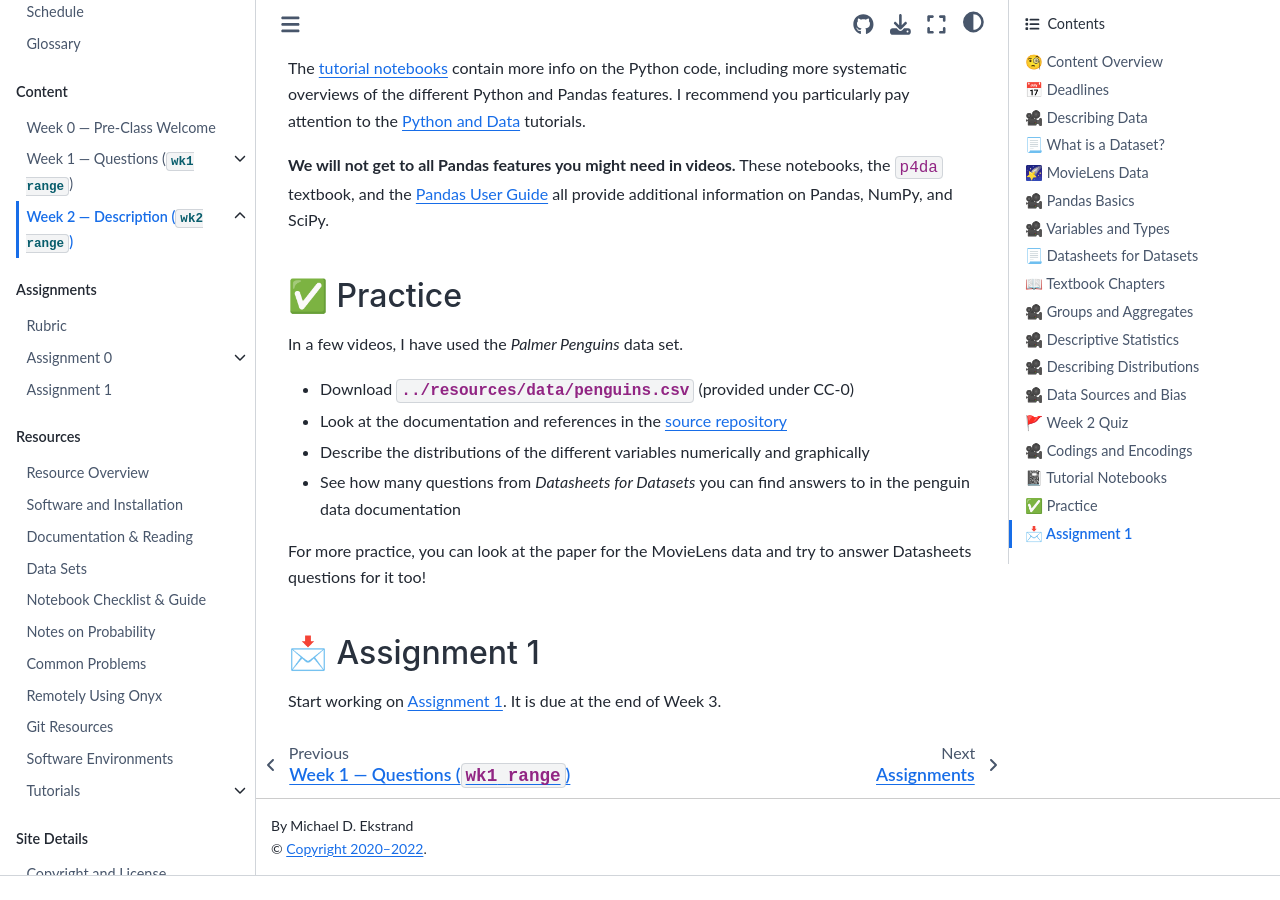
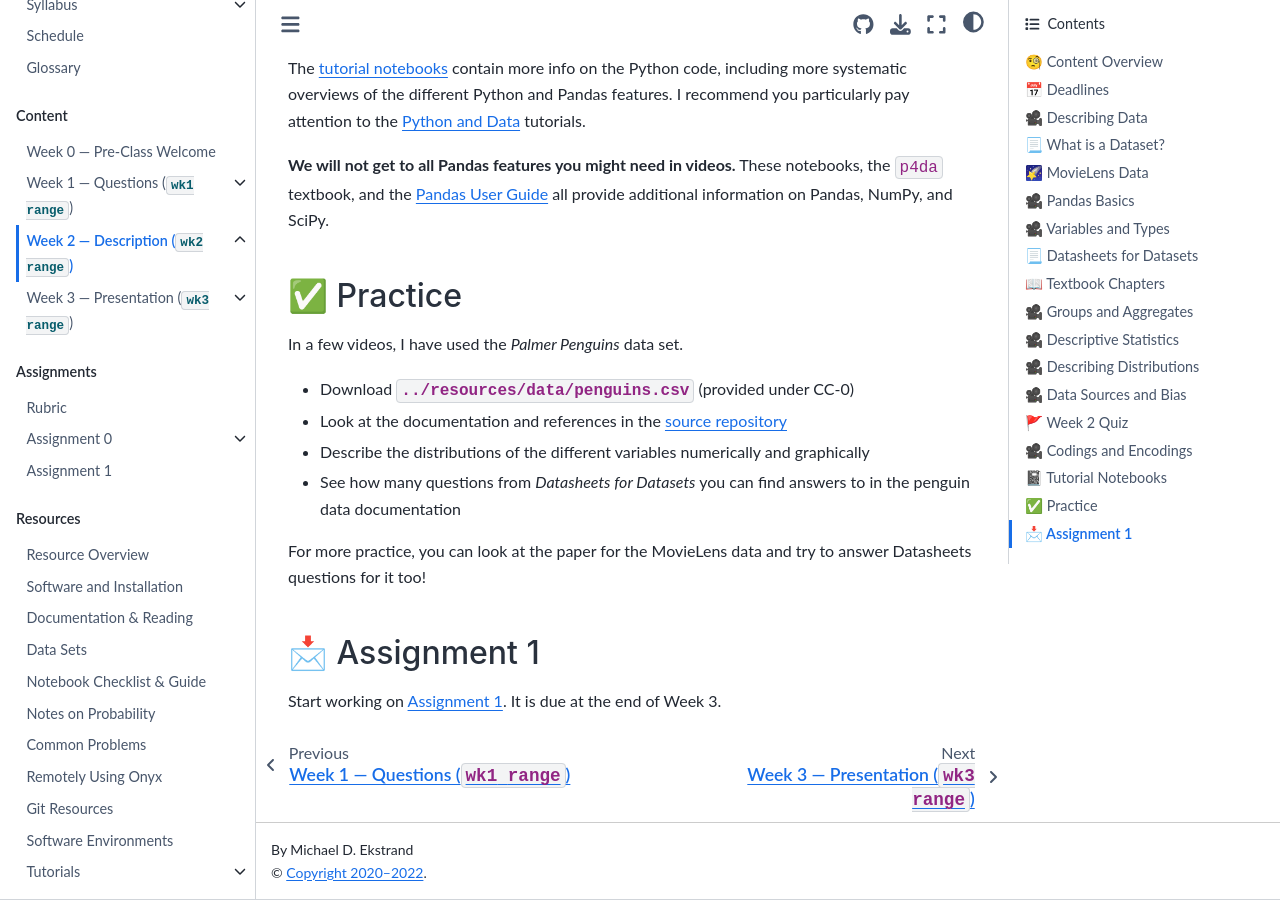
Before and after one commit to mdekstrand/cs533-web, a Jupyter Book: the page built from week2/index.md, in a window 1280 px wide and 900 px high, scrolled down 5426 px. Built offline with Jupyter Book 1.0.4 settings and Sphinx 7.4.7 and the Sphinx Book theme 1.1.4, drawn with Linux system fonts in a browser that asks for light colours; pages that are not in the unit, such as notebooks, are missing from menus; cross-references to code outside the pages are shown as plain code; a style sheet for code colours, icons or effects is not loaded; before the commit the page ends 6302 px from its top, so only the background shows below that; some of the changed lines change nothing that is shown.

Commit message:
de-draft week 2

```diff
--- a/_toc.yml
+++ b/_toc.yml
@@ -25,9 +25,9 @@
     - file: week2/2-2-PandasBasics.ipynb
     - file: week2/2-4-AggregatesAndGroups.ipynb
     - file: week2/2-6-DescribingDistributions.ipynb
-  # - file: week3/index
-  #   sections:
-  #   - file: week3/3-6-ChartsFromTheGroundUp.ipynb
+  - file: week3/index
+    sections:
+    - file: week3/3-6-ChartsFromTheGroundUp.ipynb
   # - file: week4/index
   # - file: week5/index
   # - file: week6/index
--- a/week2/index.md
+++ b/week2/index.md
@@ -1,6 +1,6 @@
 # Week 2 — Description ({date}`wk2 range`)
 
-:::{updated} F21
+:::{updated} F22
 :::
 
 The learning outcomes for this week are:
```
